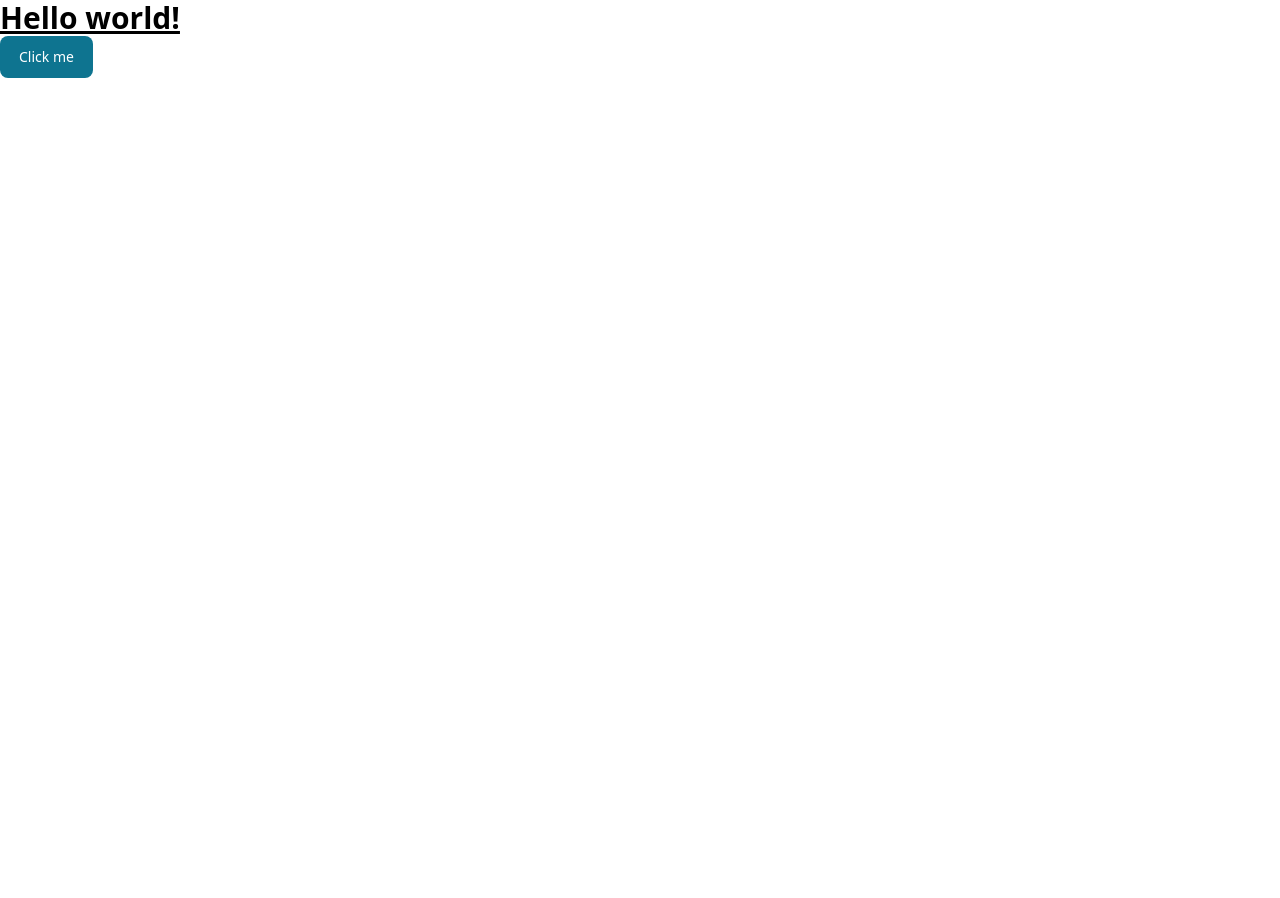
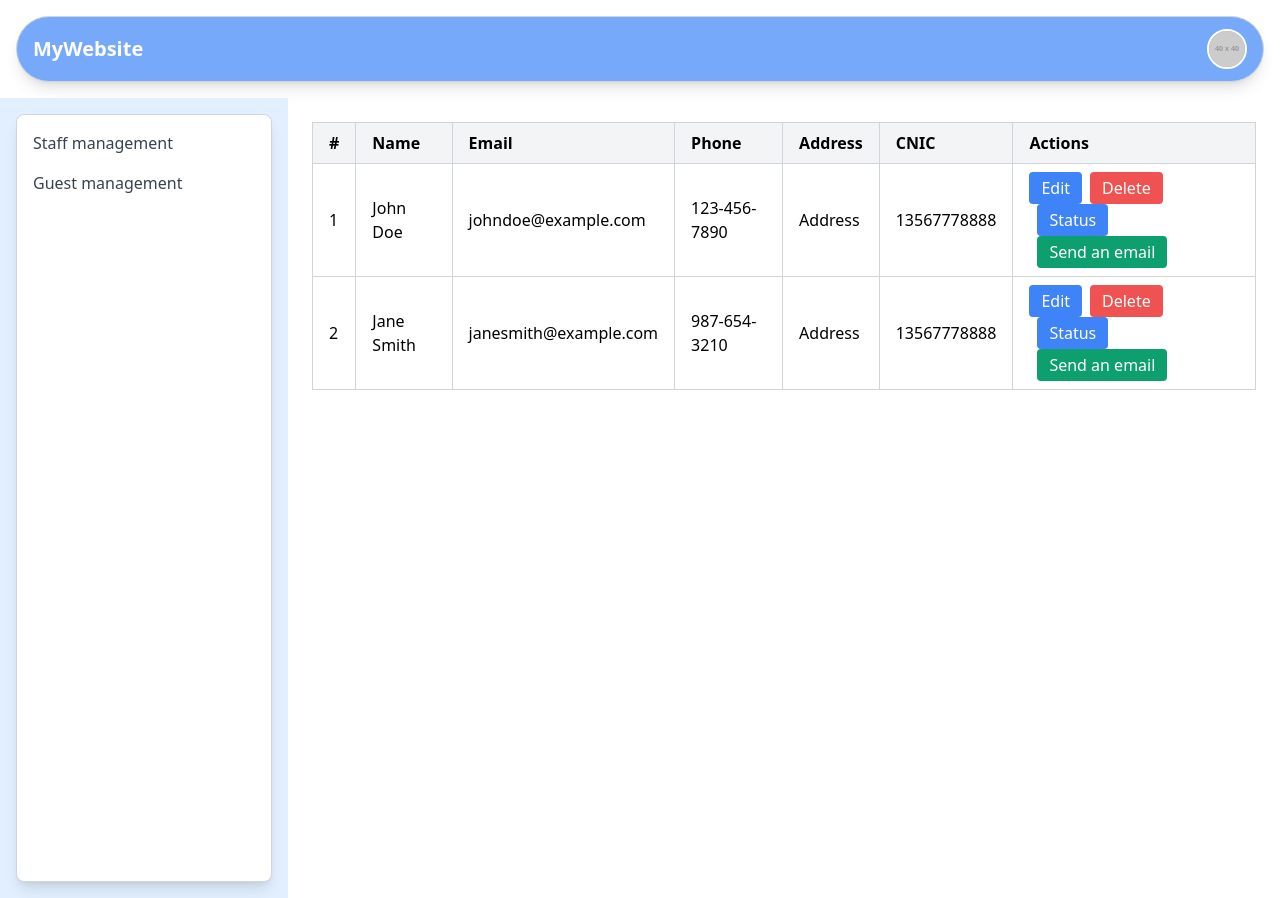
Before and after one commit to farihamustafa/Hotel-management, a React (Vite) app: page /staffmanagement in a window 1280 px wide. Before the commit the page ends 800 px from the top, so only its background shows below. Built offline with nearby package versions, Linux system fonts and the light colour scheme.

Commit message:
created authlayout staff and guest management pages

```diff
--- a/package.json
+++ b/package.json
@@ -12,7 +12,8 @@
   "dependencies": {
     "flowbite-react": "^0.10.2",
     "react": "^18.3.1",
-    "react-dom": "^18.3.1"
+    "react-dom": "^18.3.1",
+    "react-router-dom": "^7.1.1"
   },
   "devDependencies": {
     "@eslint/js": "^9.17.0",
--- a/src/App.jsx
+++ b/src/App.jsx
@@ -1,16 +1,23 @@
 import { useState } from 'react'
 import { Button } from "flowbite-react";
+import { BrowserRouter, Route, Routes } from 'react-router-dom'
+import Staffmanagement from './pages/Staffmanagement';
+import Navbar from './components/Navbar';
+import Authlayout from './layouts/Authlayout';
+import Guestmanagement from './pages/Guestmanagement';
 
 
 function App() {
 
 
-  return (
-    <>
-     <h1 className="text-3xl font-bold underline">
-      Hello world!
-    </h1>
-    <Button>Click me</Button>
+  return (<>
+  <BrowserRouter>
+  <Routes>
+  <Route path='/staffmanagement' element={<Authlayout><Staffmanagement/></Authlayout>}  />
+  <Route path='/guestmanagement' element={<Authlayout><Guestmanagement/></Authlayout>}  />
+  </Routes>
+  </BrowserRouter>
+
     </>
   )
 }
--- /dev/null
+++ b/src/components/Navbar.jsx
@@ -0,0 +1,24 @@
+import React from 'react';
+
+const Navbar = () => {
+  return (
+    <header className="bg-blue-400 border border-gray-300 rounded-full m-4 shadow-lg">
+      <div className="container mx-auto px-4 py-3 flex justify-between items-center">
+        {/* Logo */}
+
+          <span className="text-xl font-bold text-white">MyWebsite</span>
+
+        {/* User Profile */}
+
+
+          <img
+            src="https://via.placeholder.com/40"
+            alt="User Profile"
+            className="h-10 w-10 rounded-full border-2 border-white"
+          />
+        </div>
+    </header>
+  );
+};
+
+export default Navbar;
--- /dev/null
+++ b/src/components/Sidebar.jsx
@@ -0,0 +1,26 @@
+import React from 'react';
+import { Link } from 'react-router-dom';
+
+const SideNavigation = () => {
+  return (
+    <div className="min-h-screen bg-blue-100 flex">
+      {/* Side Navigation with margin, color, and rounded border */}
+      <nav className="bg-white rounded-lg shadow-lg w-64 p-4 m-4 bg-gray-50 border border-gray-300">
+        <ul className="space-y-4">
+          <li>
+            <Link to="/staffmanagement" className="block text-gray-700 hover:text-blue-500">
+              Staff management
+            </Link>
+          </li>
+          <li>
+            <Link to="/guestmanagement" className="block text-gray-700 hover:text-blue-500">
+              Guest management
+            </Link>
+          </li>
+        </ul>
+      </nav>
+    </div>
+  );
+};
+
+export default SideNavigation;
--- /dev/null
+++ b/src/layouts/Authlayout.jsx
@@ -0,0 +1,35 @@
+// import React from 'react'
+// import Navbar from '../components/Navbar';
+// import SideNavigation from '../components/Sidebar';
+
+// function Authlayout(props) {
+//     const {children} = props;
+//   return (
+//     <>
+//     <Navbar/>
+//     <SideNavigation/>
+//     {children}
+//     </>
+//   )
+// }
+
+// export default Authlayout
+import React from 'react';
+import Navbar from '../components/Navbar';
+import SideNavigation from '../components/Sidebar';
+
+function AuthLayout({ children }) {
+  return (
+    <>
+      <Navbar />
+      <div className="flex">
+        <SideNavigation />
+        <main className="flex-1 p-6">
+          {children}
+        </main>
+      </div>
+    </>
+  );
+}
+
+export default AuthLayout;
--- /dev/null
+++ b/src/pages/Guestmanagement.jsx
@@ -0,0 +1,11 @@
+import React from 'react'
+
+function Guestmanagement() {
+  return (
+    <div>
+      <h1>Guest management</h1>
+    </div>
+  )
+}
+
+export default Guestmanagement
--- /dev/null
+++ b/src/pages/Staffmanagement.jsx
@@ -0,0 +1,72 @@
+import React from 'react';
+
+function Staffmanagement() {
+  return (
+    <div className="overflow-x-auto">
+      <div className="min-w-full">
+        <table className="table-auto bg-white border-collapse border border-gray-300">
+          <thead>
+            <tr className="bg-gray-100">
+              <th className="px-4 py-2 border border-gray-300 text-left">#</th>
+              <th className="px-4 py-2 border border-gray-300 text-left">Name</th>
+              <th className="px-4 py-2 border border-gray-300 text-left">Email</th>
+              <th className="px-4 py-2 border border-gray-300 text-left">Phone</th>
+              <th className="px-4 py-2 border border-gray-300 text-left">Address</th>
+              <th className="px-4 py-2 border border-gray-300 text-left">CNIC</th>
+              <th className="px-4 py-2 border border-gray-300 text-left">Actions</th>
+            </tr>
+          </thead>
+          <tbody>
+            <tr>
+              <td className="px-4 py-2 border border-gray-300">1</td>
+              <td className="px-4 py-2 border border-gray-300">John Doe</td>
+              <td className="px-4 py-2 border border-gray-300">johndoe@example.com</td>
+              <td className="px-4 py-2 border border-gray-300">123-456-7890</td>
+              <td className="px-4 py-2 border border-gray-300 text-left">Address</td>
+              <td className="px-4 py-2 border border-gray-300">13567778888</td>
+              <td className="px-4 py-2 border border-gray-300">
+                <button className="px-3 py-1 bg-blue-500 text-white rounded hover:bg-blue-600">
+                  Edit
+                </button>
+                <button className="px-3 py-1 bg-red-500 text-white rounded hover:bg-red-600 ml-2">
+                  Delete
+                </button>
+                <button className="px-3 py-1 bg-blue-500 text-white rounded hover:bg-red-600 ml-2">
+                  Status
+                </button>
+                <button className="px-3 py-1 bg-green-500 text-white rounded hover:bg-red-600 ml-2">
+                  Send an email
+                </button>
+              </td>
+            </tr>
+            <tr>
+              <td className="px-4 py-2 border border-gray-300">2</td>
+              <td className="px-4 py-2 border border-gray-300">Jane Smith</td>
+              <td className="px-4 py-2 border border-gray-300">janesmith@example.com</td>
+              <td className="px-4 py-2 border border-gray-300">987-654-3210</td>
+              <td className="px-4 py-2 border border-gray-300">Address</td>
+              <td className="px-4 py-2 border border-gray-300">13567778888</td>
+              <td className="px-4 py-2 border border-gray-300">
+                <button className="px-3 py-1 bg-blue-500 text-white rounded hover:bg-blue-600">
+                  Edit
+                </button>
+                <button className="px-3 py-1 bg-red-500 text-white rounded hover:bg-red-600 ml-2">
+                  Delete
+                </button>
+                <button className="px-3 py-1 bg-blue-500 text-white rounded hover:bg-red-600 ml-2">
+                  Status
+                </button>
+                <button className="px-3 py-1 bg-green-500 text-white rounded hover:bg-red-600 ml-2">
+                  Send an email
+                </button>
+              </td>
+            </tr>
+            {/* More rows can be added here */}
+          </tbody>
+        </table>
+      </div>
+    </div>
+  );
+}
+
+export default Staffmanagement;
```
Also changed, not shown: 1 other file (tests, documents, lock files or other folders).
